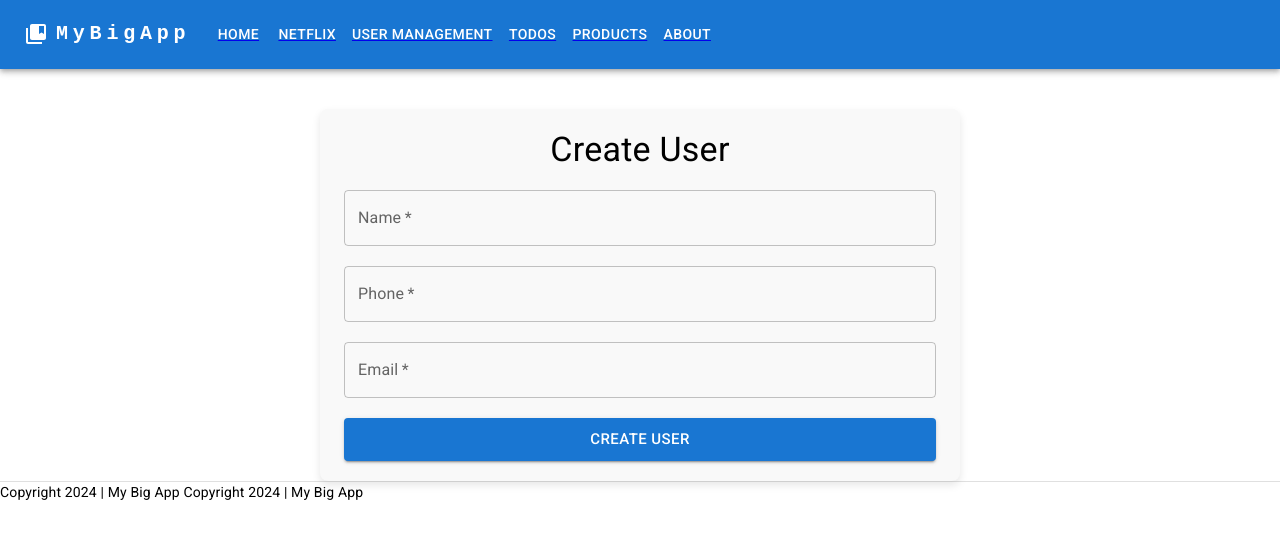
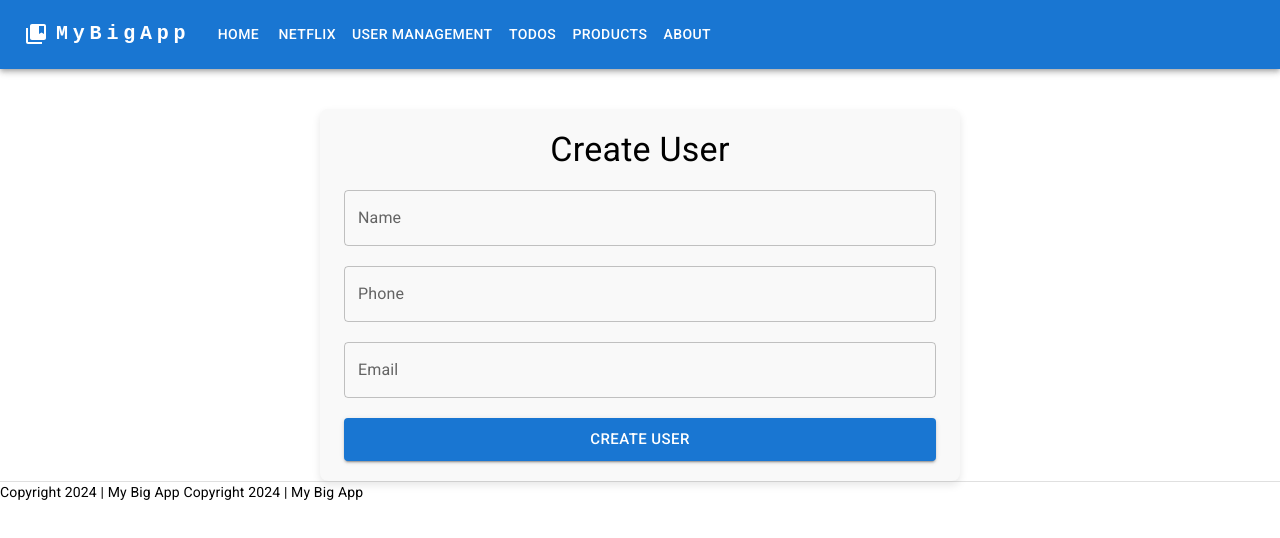
Before and after one commit to sripriya-1012/ReactJS, a React (Create React App) app: page /users/create in a window 1280 px wide. Shown: the top 538 px of the page. Built offline with nearby package versions, Linux system fonts and the light colour scheme.

Commit message:
Form creation and validation

```diff
--- a/package.json
+++ b/package.json
@@ -18,6 +18,7 @@
     "axios": "^1.7.5",
     "react": "^18.3.1",
     "react-dom": "^18.3.1",
+    "react-hook-form": "^7.53.0",
     "react-router-dom": "^6.26.1",
     "react-scripts": "^5.0.1",
     "typescript": "^4.9.5",
--- a/src/components/users/CreateUser.tsx
+++ b/src/components/users/CreateUser.tsx
@@ -1,5 +1,8 @@
-import { Button, Container, TextField, Typography } from "@mui/material";
+import { Alert, Button, CircularProgress, Container, TextField, Typography } from "@mui/material";
 import styled from "@emotion/styled";
+import { useForm } from "react-hook-form";
+import axios from "axios";
+import { useState } from "react";
 
 const FormContainer = styled(Container)`
   margin-top: 40px;
@@ -25,25 +28,109 @@ const SubmitButton = styled(Button)`
   width: 100%;
 `;
 
+interface IFormInputs{
+  name: string;
+  phone: number;
+  email:  string;
+}
+
 const CreateUser = () => {
+  const { register , handleSubmit, formState: { errors },} = useForm<IFormInputs>(); // react use form, for forms
+  const [isSaved, setIsSaved] = useState(false);
+  const [isLoading, setIsLoading] = useState(false); // loading state
+  const [isError, setIsError] = useState(false); // error state
+  const onSubmit = (formData: IFormInputs)=>{
+    console.log(formData); // to display form data that we enter in input boxes
+    setIsLoading(true);
+  // How to connect to the backend rest api
+  // 1. What is the backend api url? https://jsonplaceholder.typicode.com/users - simple to use fake backend for testing
+  // 2. What is the HTTP method? Post
+  // 3. What is the REST API Client? npm i axios
+  // show loader, remove loader, button disabling untill response is submitted -> TODO
+    axios
+      .post("https://jsonplaceholder.typicode.com/users")
+      .then((response: any) => {
+        // success
+        // console.log(response);
+        console.log("Successful Response");
+        console.log(response.data);
+        setIsSaved(true);
+        setIsLoading(false);
+        setTimeout(() => setIsSaved(false), 2000); // Hide success message after 30 seconds
+      })
+      .catch((error) => {
+        // error
+        console.log("Error Response");
+        console.log(error);
+        setIsError(true);
+      })
+      .finally(() => {
+        // finally
+        console.log("It is over");
+        setIsLoading(false);
+      });
+  };
+
   return (
     <FormContainer>
       <Title variant="h4">Create User</Title>
+      <form onSubmit={handleSubmit(onSubmit)} >
+        {/* to submit our data */}
       <FormGroup>
-        <TextField label="Name" variant="outlined" fullWidth required />
+        <TextField
+          label="Name"
+          variant="outlined"
+          fullWidth
+          {...register('name', { required: " Name is required "})}
+          error={!!errors.name}
+          helperText={errors.name?.message}
+          />
+        {/* {...register('name')} -> gets name */}
       </FormGroup>
 
       <FormGroup>
-        <TextField label="Phone" variant="outlined" fullWidth required />
+        <TextField
+        label="Phone"
+        variant="outlined"
+        fullWidth
+        {...register('phone',{ required: " Phone is required "})}
+        error={!!errors.phone}
+        helperText={errors.phone?.message}
+        />
+
       </FormGroup>
 
       <FormGroup>
-        <TextField label="Email" variant="outlined" fullWidth required />
+        <TextField
+        label="Email"
+        variant="outlined"
+        fullWidth
+        {...register('email',{ required: " Email is required "})}
+        error={!!errors.email}
+        helperText={errors.email?.message}
+        />
       </FormGroup>
 
-      <SubmitButton variant="contained" color="primary" size="large">
-        Create User
+      <SubmitButton variant="contained" color="primary" size="large" type="submit">
+          {isLoading ? <CircularProgress size={24} color="inherit" /> : 'Create User'}
       </SubmitButton>
+
+      {
+        isSaved &&(
+          <Alert severity="success">
+              User Saved Successfully!
+          </Alert>
+        )
+      }
+      {
+        isError && (
+          <Alert severity="error">
+            Sorry! Some Error occured! Try again later!
+          </Alert>
+        )
+      }
+
+      </form>
     </FormContainer>
   );
 };
--- a/src/layouts/Header.tsx
+++ b/src/layouts/Header.tsx
@@ -128,7 +128,7 @@ function Header() {
                     </Typography>
                     <Box sx={{ flexGrow: 1, display: { xs: 'none', md: 'flex' } }}>
                     {menuList.map((menu) => (
-                        <Link to={menu.url} key={menu.id}>
+                        <Link to={menu.url} key={menu.id} style={{ textDecoration: 'none' }}>
                         <Button
                             onClick={handleCloseNavMenu}
                             sx={{ my: 2, color: "white", display: "block" }}
--- a/src/pages/AboutPage.tsx
+++ b/src/pages/AboutPage.tsx
@@ -1,11 +1,42 @@
-import React from 'react'
+import { Container } from "@mui/material";
+import { useRef, useState } from "react";
 
 const AboutPage = () => {
+  const [name, setName] = useState("");// form with controlled components
+  const searchInputRef = useRef<HTMLInputElement>(null);
+
+  const handleNameChange = (event: React.ChangeEvent<HTMLInputElement>) => {
+    console.log(event.target.value);//to display the characters typed in box in console, its read only
+    setName(event.target.value);// to display in box as its being typed with onchange
+  };
+
+  const handleSearchQueryChange = (
+    event: React.ChangeEvent<HTMLInputElement>
+  ) => {
+    console.log(event.target.value);// uncontrolled component
+    console.log(searchInputRef.current?.value);// doesnot use react. Single field like search, we use uncontrolled
+
+  };
+
   return (
-    <div>
-      My about Page
-    </div>
-  )
-}
+    <Container>
+      <h1>About Page</h1>
+      <p>Controlled Components - Demo</p>
+      <div>
+        <input type="text" value={name} onChange={handleNameChange} />
+      </div>
 
-export default AboutPage
+      <p>Uncontrolled Components - Demo</p>
+      <div>
+        <input
+          type="text"
+          placeholder="Search Query"
+          ref={searchInputRef}
+          onChange={handleSearchQueryChange}
+        />
+      </div>
+    </Container>
+  );
+};
+
+export default AboutPage;
--- a/src/pages/UsersPage.tsx
+++ b/src/pages/UsersPage.tsx
@@ -41,7 +41,7 @@ const UsersPage = () => {
     // First UI is painted only then function gets called.
     axios
       .get("https://jsonplaceholder.typicode.com/users")
-      .then((response) => {
+      .then((response: any) => {
         // success
         // console.log(response);
         console.log("Successful Response");
@@ -65,10 +65,10 @@ const UsersPage = () => {
         setIsLoading(false);
       });
   }, []
-  // Empty array is a dependency array.
-  // Empty array means it will run only once
-  // If something is given, it would run long(infinite somethings if value isn't proper)
-);
+    // Empty array is a dependency array.
+    // Empty array means it will run only once
+    // If something is given, it would run long(infinite somethings if value isn't proper)
+  );
 
   console.log("Program Ended");
   return (
@@ -160,7 +160,7 @@ const UsersPage = () => {
           {users?.map((user: IUser) => {
             return (
               <Grid item xs={12} sm={6} md={4} lg={3} key={user.id}>
-              {/* keep the key in the first tag after map*/}
+                {/* keep the key in the first tag after map*/}
                 <Card variant="outlined">
                   <CardContent>
                     <Typography
```
Also changed, not shown: 1 other file (tests, documents, lock files or other folders).
